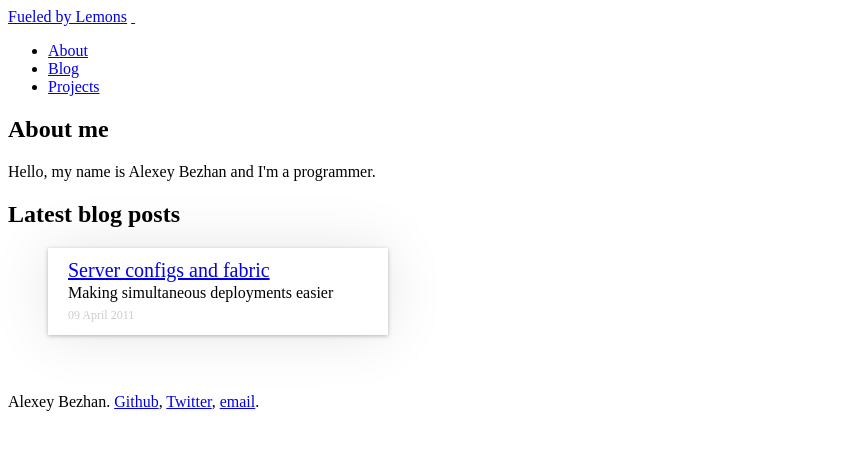
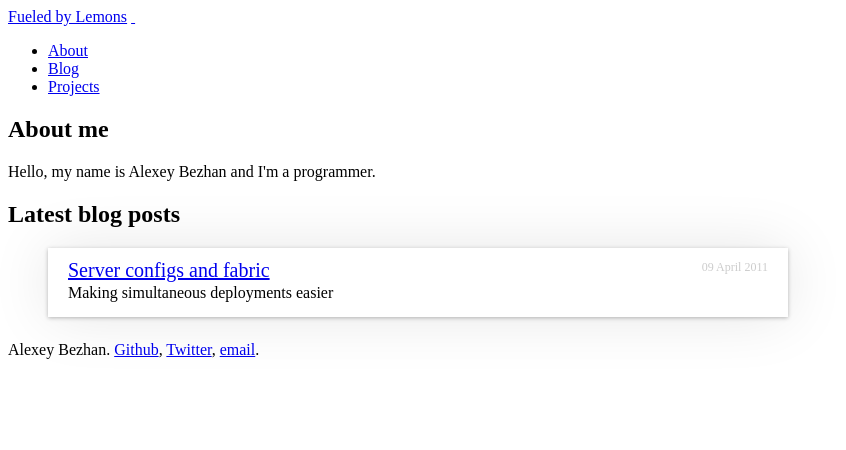
Before and after one commit to allait/allait.github.com, a Jekyll site: the page built from index.html, in a window 1280 px wide. Shown: the top 450 px of the page, without its empty margins (0-846 px from the left). Built offline with Jekyll 4.4.1, drawn with Linux system fonts in a browser that asks for light colours.

Commit message:
One-column post list layout.

```diff
--- a/blog/index.html
+++ b/blog/index.html
@@ -5,17 +5,15 @@ includes:
   css:
     blog: blog.css
 ---
-
+<h2>Blog posts</h2>
 <ol class="two-column">
   {% for post in site.posts %}
     <li class="post-li">
         <a href="{{ post.id }}/">{{ post.title }}</a>
+          <span class="post-date">{{ post.date | date: "%d %B %Y"  }}</span>
         <div class="post-info">
           <span class="post-punchline">{{ post.punchline }}</span><br>
-          <span class="post-date">{{ post.date | date: "%d %B %Y"  }}</span>
         </div>
       </li>
   {% endfor %}
 </ol>
-
-<div class="nbr">&nbsp;</div>
--- a/index.html
+++ b/index.html
@@ -12,11 +12,10 @@ includes:
   {% for post in site.posts limit: 4 %}
     <li class="post-li">
         <a href="{{ post.id }}/">{{ post.title }}</a>
+        <span class="post-date">{{ post.date | date: "%d %B %Y"  }}</span>
         <div class="post-info">
           <span class="post-punchline">{{ post.punchline }}</span><br>
-          <span class="post-date">{{ post.date | date: "%d %B %Y"  }}</span>
         </div>
       </li>
   {% endfor %}
 </ol>
-<div class="nbr">&nbsp;</div>
--- a/static/css/blog.css
+++ b/static/css/blog.css
@@ -20,11 +20,10 @@ ol.two-column {
 }
 
 li.post-li {
-  float: left;
-  width: 300px;
-  background-color: rgba(255, 255, 255, 0.3);
+  width: 700px;
   margin-bottom: 1.5em;
   padding: 0.75em 20px;
+  background-color: rgba(255, 255, 255, 0.3);
   box-shadow: 0 1px 4px rgba(0, 0, 0, 0.27), 0 0 40px rgba(0, 0, 0, 0.06);
   -webkit-box-shadow: 0 1px 4px rgba(0, 0, 0, 0.27), 0 0 60px rgba(0, 0, 0, 0.1);
   -moz-box-shadow: 0 1px 4px rgba(0, 0, 0, 0.27), 0 0 40px rgba(0, 0, 0, 0.06);
@@ -41,6 +40,7 @@ li.post-li a {
 
 li.post-li .post-date {
   color: #CCC;
+  float:right;
   font-size: 0.75em;
 }
 
```
